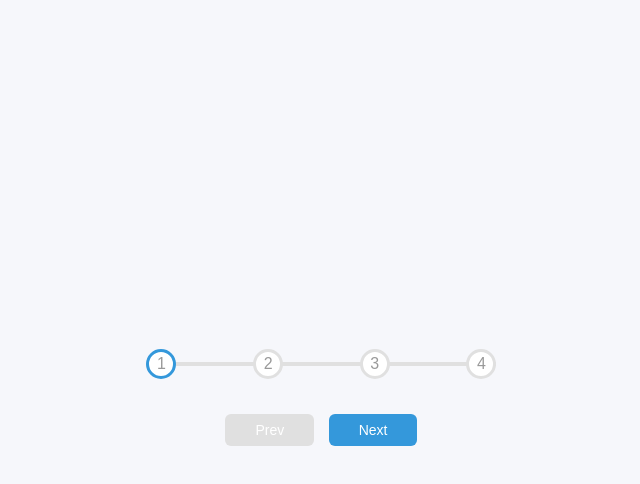
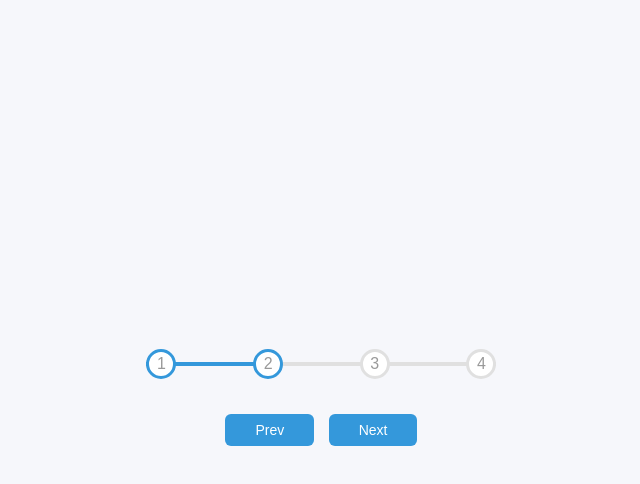
Before and after one commit to dev-from-cbd/progress-steps, a plain HTML site: page index.html in a window 1280 px wide. Both pictures are taken after a click on the button "Next". Shown: the whole page, without its empty margins (323-963 px from the left). Drawn offline with Linux system fonts and the light colour scheme; a web font is replaced by a local one.

Commit message:
Progress Steps

```diff
--- a/script.js
+++ b/script.js
@@ -1,36 +1,49 @@
-const progress = document.getElementById("progress");
-const prev = document.getElementById("prev");
-const next = document.getElementById("next");
-const circles = document.querySelectorAll(".circle");
+const progress = document.getElementById('progress')
+const prev = document.getElementById('prev')
+const next = document.getElementById('next')
+const circles = document.querySelectorAll('.circle')
 
-let currentActive = 1;
+let currentActive = 1
 
-prev.addEventListener("click", () => {
-  currentActive--;
+next.addEventListener('click', () => {
+    currentActive++
 
-  if (currentActive < 1) {
-    currentActive = 1;
-  }
+    if(currentActive > circles.length) {
+        currentActive = circles.length
+    }
 
-  update();
-});
+    update()
+})
 
-next.addEventListener("click", () => {
-  currentActive++;
+prev.addEventListener('click', () => {
+    currentActive--
 
-  if (currentActive > circles.length) {
-    currentActive = circles.length;
-  }
+    if(currentActive < 1) {
+        currentActive = 1
+    }
 
-  update();
-});
+    update()
+})
 
 function update() {
-  circles.forEach((circle, idx) => {
-    if(idx < circleActive){
-      circle.classList.add('active')
+    circles.forEach((circle, idx) => {
+        if(idx < currentActive) {
+            circle.classList.add('active')
+        } else {
+            circle.classList.remove('active')
+        }
+    })
+
+    const actives = document.querySelectorAll('.active')
+
+    progress.style.width = (actives.length - 1) / (circles.length - 1) * 100 + '%'
+
+    if(currentActive === 1) {
+        prev.disabled = true
+    } else if(currentActive === circles.length) {
+        next.disabled = true
     } else {
-
+        prev.disabled = false
+        next.disabled = false
     }
-  });
 }
```
Also changed, not shown: index.html (+0 -27 lines).
